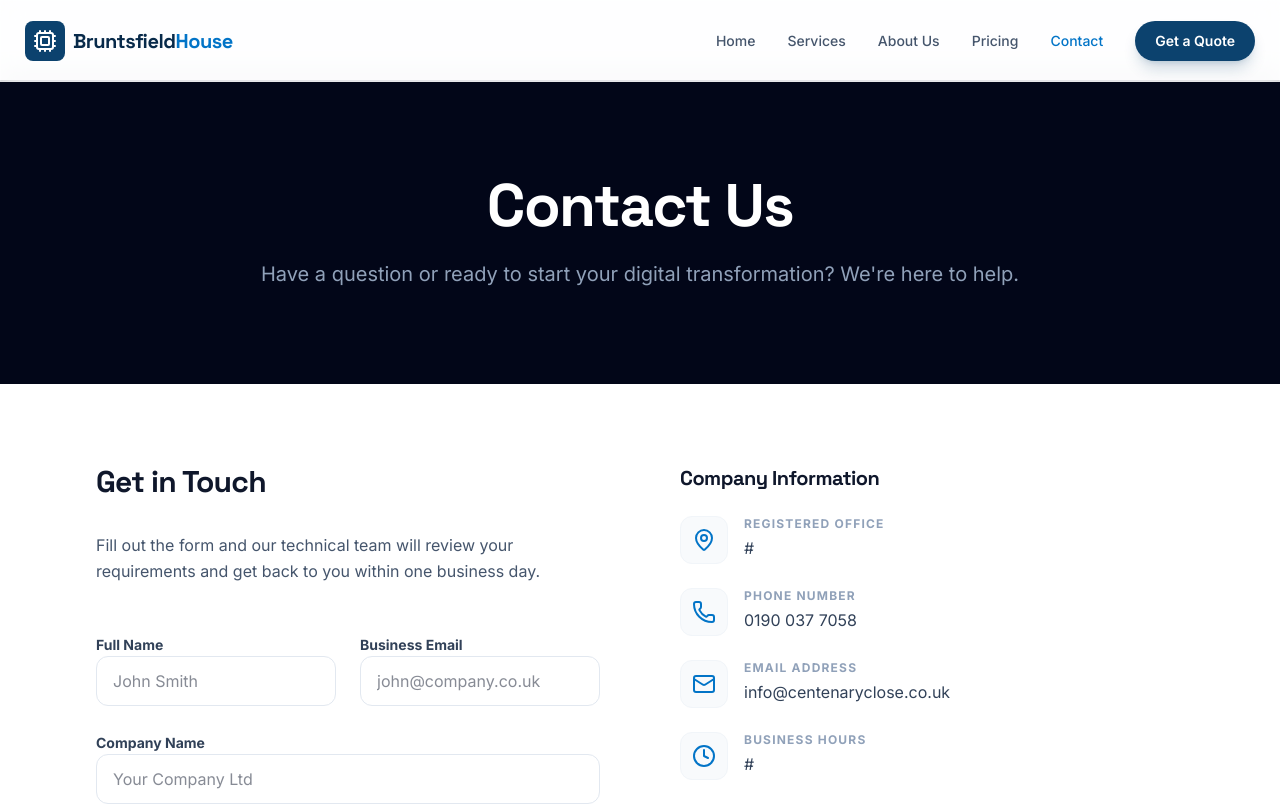
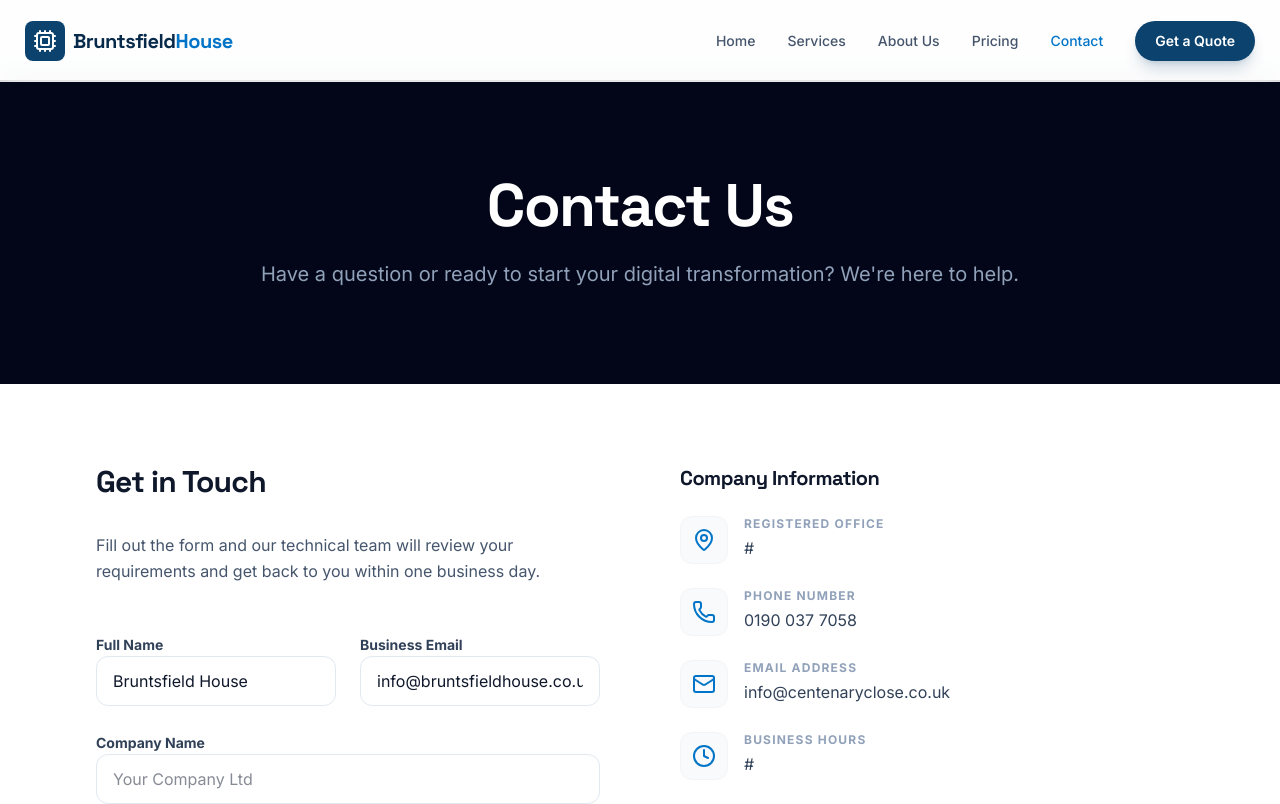
Before and after one commit to consultancy-outfit/100IT-SALESITES-001, a React (Vite) app: page /contact in a window 1280 px wide. Shown: the top 804 px of the page. Built offline with nearby package versions, Linux system fonts and the light colour scheme.

Commit message:
Modify Contact form state with default values
Updated initial form state with contact details.

```diff
--- a/src/components/Contact.tsx
+++ b/src/components/Contact.tsx
@@ -4,11 +4,10 @@ import { COMPANY_DETAILS } from '../constants';
 
 export const Contact = () => {
   const [formState, setFormState] = React.useState({
-    name: '',
-    email: '',
-    company: '',
-    message: '',
-    consent: false
+    name: 'Bruntsfield House',
+    email: 'info@bruntsfieldhouse.co.uk',
+    consent: "0125 556 4041",
+    crn: "17048758"
   });
 
   const handleSubmit = (e: React.FormEvent) => {
```
